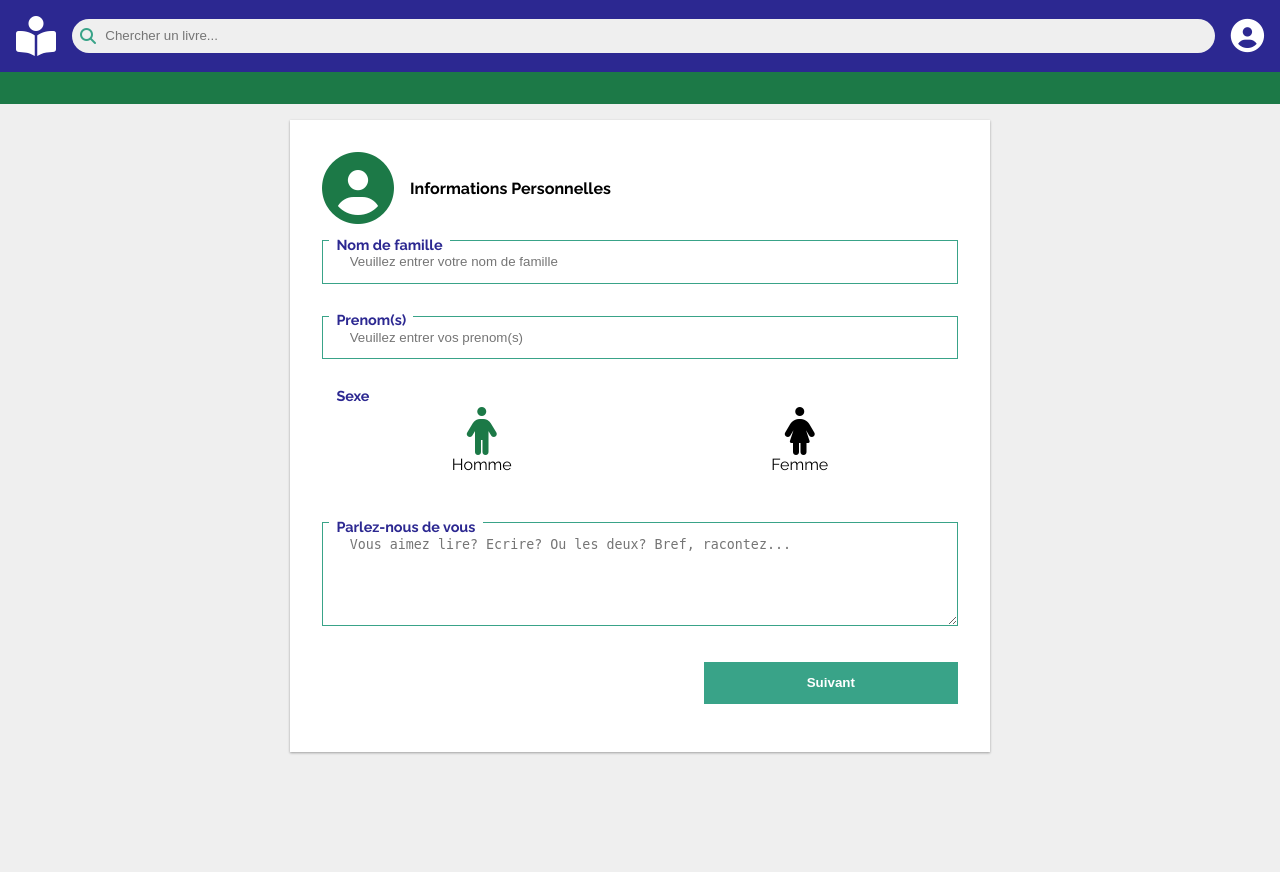
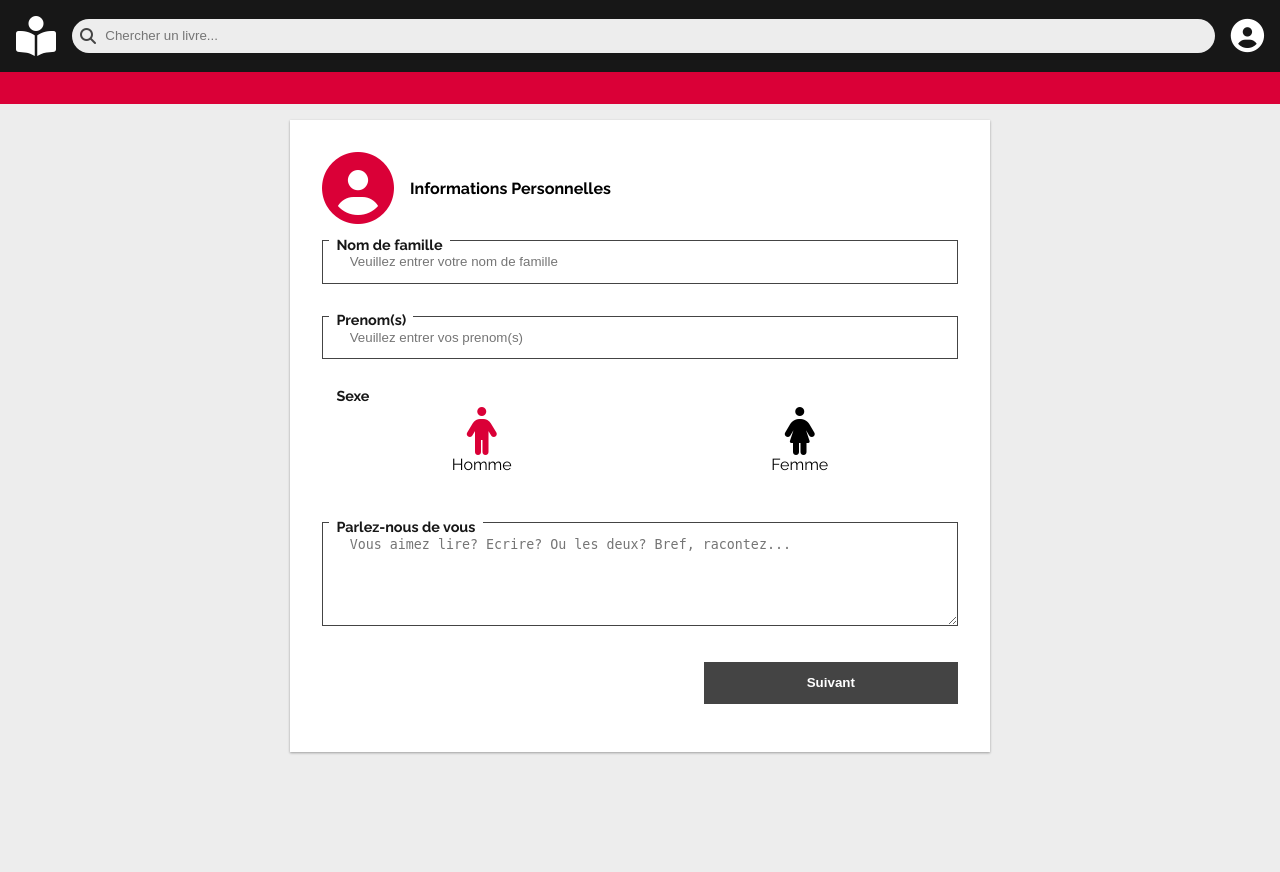
Before and after one commit to bsrodrigue/stalnov-legacy, a Django app: page /auth/signup/ in a window 1280 px wide. Run offline with Django 3.2, Linux system fonts and the light colour scheme; data that the repository does not hold is empty; parts of the project's set-up code (start-up, migrations or seed data) failed here and were passed over; some libraries are stand-ins or nearby versions.

Commit message:
gorgeous look

```diff
--- a/src/frontend/static/global/css/main.css
+++ b/src/frontend/static/global/css/main.css
@@ -1,10 +1,10 @@
 @import url("https://fonts.googleapis.com/css2?family=Raleway:ital,wght@0,100;0,200;0,300;0,400;0,500;0,600;0,700;0,800;0,900;1,100;1,200;1,300;1,400;1,500;1,600;1,700;1,800;1,900&display=swap");
 
 :root {
-    --main-color: #2c2891;
-    --secondary-color: #39a388;
-    --ternary-color: #1c7947;
-    --bg-color: #efefef;
+    --main-color: #171717;
+    --secondary-color: #444444;
+    --ternary-color: #DA0037;
+    --bg-color: #EDEDED;
 }
 
 * {
```
